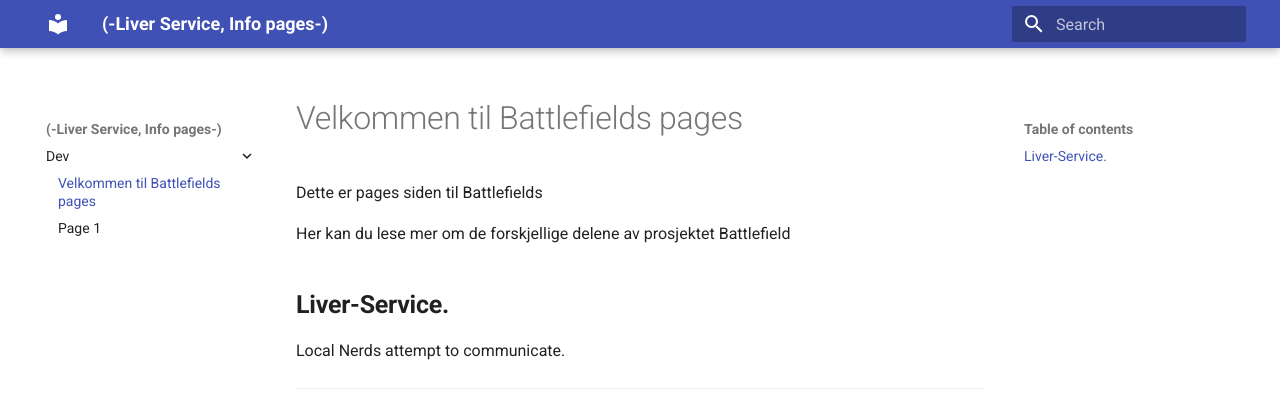
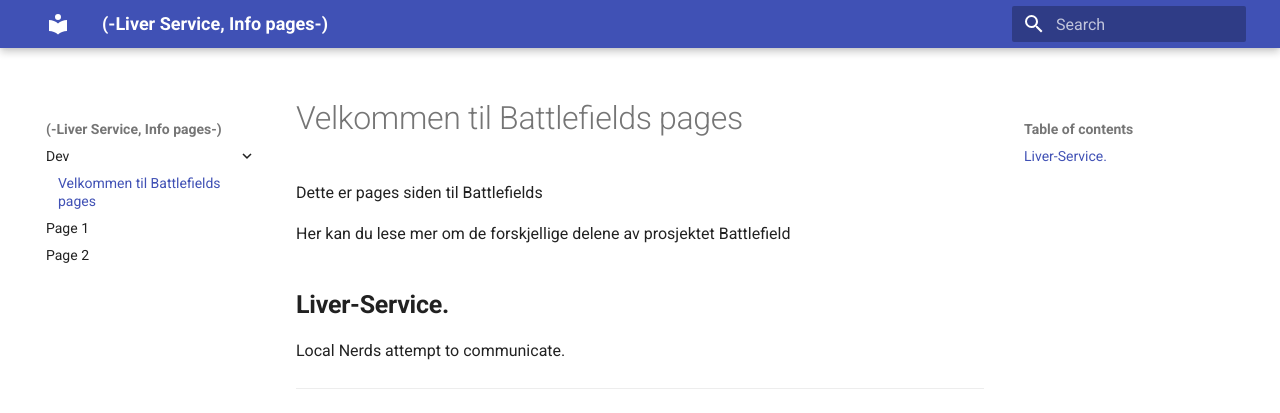
Before and after one commit to NikoWorldMan/Liver-Service, an MkDocs documentation site: the page built from Pages/docs/index.md, in a window 1280 px wide. Shown: the top 413 px of the page. Built offline with MkDocs 1.6.1 and Material for MkDocs 9.7.7, drawn with Linux system fonts in a browser that asks for light colours.

Commit message:
menu tabs

```diff
--- a/Pages/mkdocs.yml
+++ b/Pages/mkdocs.yml
@@ -3,7 +3,8 @@ site_url: https://exampleName.com/
 nav:
 - Dev:
   - index.md
-  - Page 1: Battlefield manual.md
+- Page 1: Battlefield manual.md
+- Page 2: Battlefield webpage.md
 
 
 theme:
```
